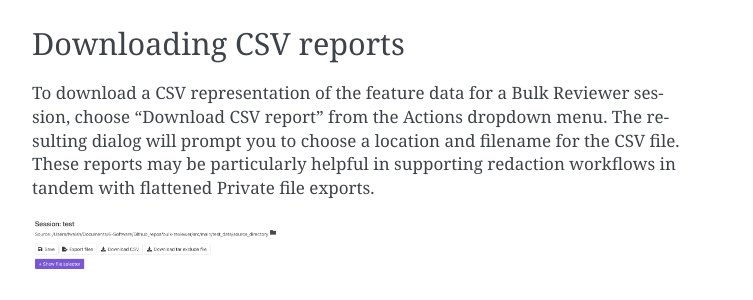
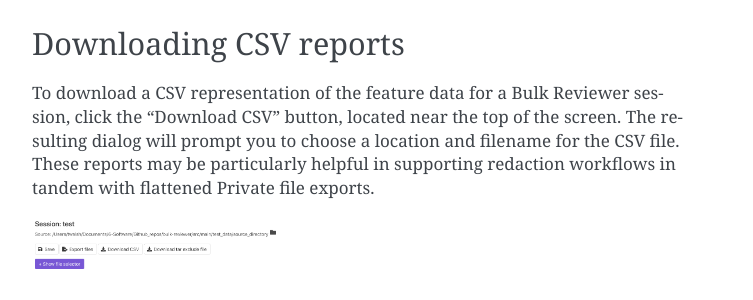
Before and after one commit to bulk-reviewer/bulk-reviewer, a Sphinx documentation site: the page built from docs/reviewdashboard.rst, in a window 1280 px wide and 900 px high, scrolled down 5364 px. Shown: the part 243-543 px from the top of the window, without its empty margins (388-1141 px from the left). Built offline with Sphinx 7.4.7, drawn with Linux system fonts in a browser that asks for light colours.

Commit message:
Update docs

```diff
--- a/docs/reviewdashboard.rst
+++ b/docs/reviewdashboard.rst
@@ -94,7 +94,7 @@
 
 Downloading CSV reports
 -----------------------
-To download a CSV representation of the feature data for a Bulk Reviewer session, choose "Download CSV report" from the Actions dropdown menu. The resulting dialog will prompt you to choose a location and filename for the CSV file. These reports may be particularly helpful in supporting redaction workflows in tandem with flattened Private file exports.
+To download a CSV representation of the feature data for a Bulk Reviewer session, click the "Download CSV" button, located near the top of the screen. The resulting dialog will prompt you to choose a location and filename for the CSV file. These reports may be particularly helpful in supporting redaction workflows in tandem with flattened Private file exports.
 
 .. image:: images/Actions.png
   :width: 250
```
